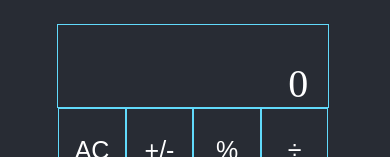
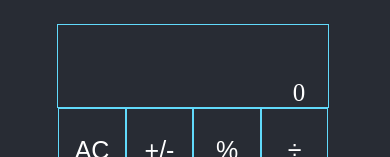
Before and after one commit to OscarFMdev/reactCalculator, a React (Create React App) app: page /calculator in a window 390 px wide. Shown: the part 130-287 px from the top of the page. Built offline with nearby package versions, Linux system fonts and the light colour scheme.

Commit message:
Update styles

```diff
--- a/src/styles.css
+++ b/src/styles.css
@@ -109,6 +109,7 @@ nav > * {
   margin: 0;
   color: white;
   margin-right: 20px;
+  letter-spacing: 0.5rem;
 }
 
 .operation-grid {
@@ -180,9 +181,13 @@ nav > * {
 }
 
 @media screen and (max-width: 700px) {
-  .blue-box p,
+  .result-box p,
   .operation-grid > * {
     font-size: 25px;
+  }
+
+  .result-box p {
+    letter-spacing: 3px;
   }
 
   header {
@@ -221,4 +226,8 @@ nav > * {
   .home > * {
     margin: 10px auto;
   }
+
+  .quote {
+    width: 90vw;
+  }
 }
```
